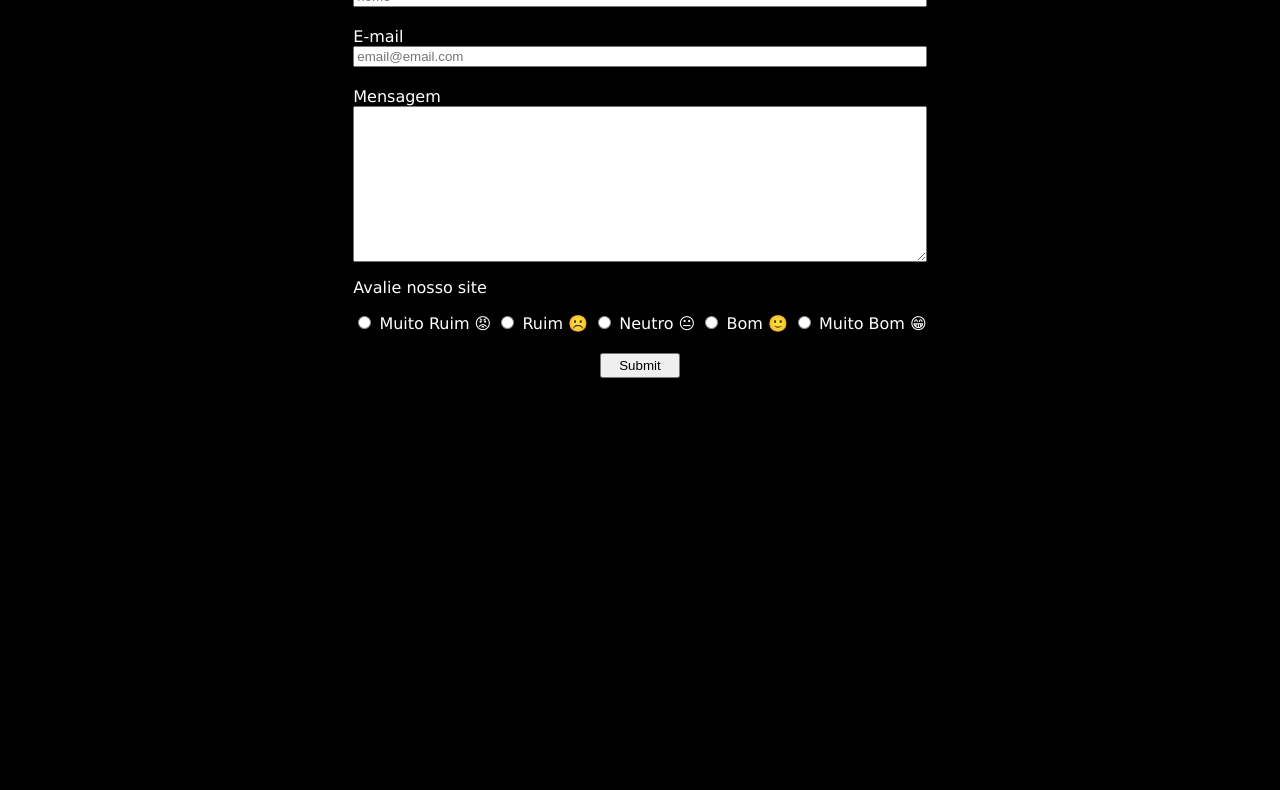
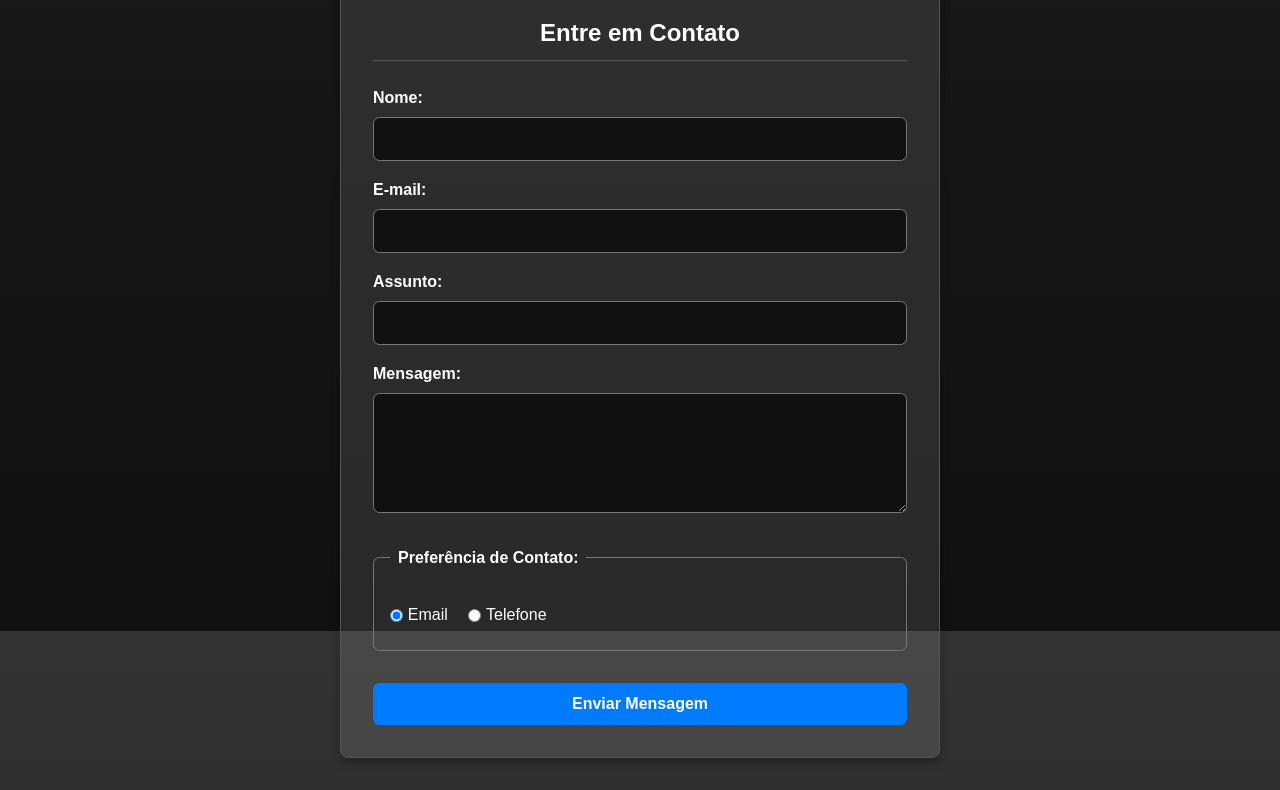
Before and after one commit to GabrielN06/Trabalho-HTML-Sobrino, a plain HTML site: page contato.html in a window 1280 px wide. Shown: the part 169-959 px from the top of the page. Before the commit the page ends 800 px from the top, so only its background shows below. Drawn offline with Linux system fonts and the light colour scheme.

Commit message:
Add files via upload

```diff
--- a/contato.html
+++ b/contato.html
@@ -24,44 +24,32 @@
 
 
 
-    <div class="form">
-        <form>
+    <section class="form-container">
+        <h2>Entre em Contato</h2>
+        <form action="#" method="post">
 
-            <label for="nome">Nome</label>
-            <input type="text" placeholder="nome" name="nome" id="nome">
+          <label for="nome">Nome:</label>
+          <input type="text" id="nome" name="nome" required>
 
-            <label for="email">E-mail</label>
-            <input type="email" placeholder="email@email.com" name="email" id="email">
+          <label for="email">E-mail:</label>
+          <input type="email" id="email" name="email" required><br>
 
-            <label for="mensagem">Mensagem</label>
-            <textarea name="mensagem" id="mensagem" rows="10">
-            </textarea>
+          <label for="assunto">Assunto:</label>
+          <input type="text" id="assunto" name="assunto">
 
-            <p class="pcontato">Avalie nosso site</p>
+          <label for="mensagem">Mensagem:</label>
+          <textarea id="mensagem" name="mensagem" required></textarea>
 
-                <div>
-                    <input type="radio" name="avaliacao" id="mtruim" value="mtruim">
-                    <label for="mtruim">Muito Ruim 😡</label>
+          <fieldset>
+            <legend>Preferência de Contato:</legend>
+            <label><input type="radio" name="contato" value="email" checked> Email</label>
+            <label><input type="radio" name="contato" value="telefone"> Telefone</label>
+          </fieldset>
 
-                    <input type="radio" name="avaliacao" id="ruim" value="ruim">
-                    <label for="ruim">Ruim ☹️</label>
+          <button type="submit" class="submit-button">Enviar Mensagem</button>
+        </form>
+      </section>
 
-                    <input type="radio" name="avaliacao" id="neutro" value="neutro">
-                    <label for="neutro">Neutro 😐</label>
-
-                    <input type="radio" name="avaliacao" id="bom" value="bom">
-                    <label for="bom">Bom 🙂</label>
-
-                    <input type="radio" name="avaliacao" id="mtbom" value="mtbom">
-                    <label for="mtbom">Muito Bom 😁</label>
-                </div>
-
-            <div class="btnform">
-            <input type="submit" class="btnform2">
-            </div>
-
-        </form>
-    </div>
 
 
 
--- a/css/main.css
+++ b/css/main.css
@@ -1,127 +1,272 @@
 
-
-body{
-    background-color: black;
-    font-family: 'Lucida Sans', 'Lucida Sans Regular', 'Lucida Grande', 'Lucida Sans Unicode', Geneva, Verdana, sans-serif;
-
+* {
+    margin: 0;
+    padding: 0;
+    box-sizing: border-box;
 }
 
-.sectionprincipal{
-    display: flex;
-    justify-content: space-around;
-}
-
-.section2{
-   background-color: gray;
-   color: white;
-   text-align: center;
-   padding: 10px;
-
-
-}
-
-h2 {
-
-    text-align: center;
-    color: white;
-}
-
-p{
-    text-align: center;
-    color: white;
-}
-
-header{
-    text-align: center;
-    background-color: gray;
-    color: white;
-    width: 100%;
-}
-
-a{
-    color: white;
-    text-decoration: none;
-
-}
-
-table{
-    color: white;
-    background-color: blue;
-    border-collapse: collapse;
-    text-align: center;
-
+body {
+    font-family: Arial, sans-serif;
+    line-height: 1.6;
+    background: linear-gradient(to bottom, #333, #222);
+    background-size: cover;
+    background-attachment: fixed;
+    color: #f0f0f0;
 }
 
 
-td, th {
-    border: 1px solid #dedede;
-    padding: 8px 12px;
-  }
+body::before {
+    content: "";
+    position: fixed;
+    top: 0;
+    left: 0;
+    width: 100%;
+    height: 100%;
+    background-color: rgba(0, 0, 0, 0.5);
+    z-index: -1;
+}
+
+header {
+    background-color: rgba(51, 51, 51, 0.8);
+    color: #fff;
+    padding: 1rem;
+    text-align: center;
+    border-bottom: 1px solid #555;
+}
+
+header h1 {
+    margin-bottom: 0.5rem;
+}
+
+header nav ul {
+    list-style: none;
+    display: flex;
+    justify-content: center;
+    gap: 1rem;
+}
+
+header nav a {
+    color: #f0f0f0;
+    text-decoration: none;
+    padding: 0.5rem 1rem;
+    border-radius: 0.25rem;
+    transition: background-color 0.3s ease;
+}
+
+header nav a:hover {
+    background-color: #555;
+}
+
+main {
+    padding: 2rem;
+}
 
 
-.sectiontable{
+.section4 {
+    text-align: justify;
+    margin: 1rem auto;
+    max-width: 600px;
+    background-color: rgba(255, 255, 255, 0.1);
+    padding: 1rem;
+    border-radius: 0.5rem;
+    box-shadow: 0 0.2rem 0.5rem rgba(0, 0, 0, 0.3);
+    border: 1px solid #555;
+}
 
+.section4 p {
+    line-height: 1.6;
+}
+
+
+.section3 {
     display: flex;
     flex-direction: column;
     align-items: center;
-    justify-content: center;
+}
 
+.section3 h3,
+.section3 img {
+    margin-bottom: 1rem;
+    text-align: center;
 }
 
 
-a:hover{
-    color: blueviolet;
-    text-shadow: 2px 2px 4px rgba(0, 0, 0, 0.5);
-
+h2 {
+    color: #fff;
+    margin-bottom: 1.5rem;
+    text-align: center;
+    border-bottom: 1px solid #555;
+    padding-bottom: 0.5rem;
 }
 
 
-.section3{
-    color: white;
-    float: left;
+.principal {
+    display: flex;
+    flex-wrap: wrap;
     justify-content: center;
+    gap: 2rem;
+}
+
+.card {
+    background-color: rgba(255, 255, 255, 0.1);
+    border-radius: 0.5rem;
+    box-shadow: 0 0.2rem 0.5rem rgba(0, 0, 0, 0.3);
+    overflow: hidden;
+    text-align: center;
+    width: 300px;
+    transition: transform 0.2s ease-in-out;
+    border: 1px solid #555;
+}
+
+.card:hover {
+    transform: scale(1.05);
+}
+
+.card img {
+    width: 100%;
+    height: auto;
+    display: block;
+}
+
+.card h3 {
+    margin: 1rem 0;
+    color: #fff;
 }
 
 
-.section4{
-    float: right;
-    width: 600px;
-    justify-content: left;
+table {
+    width: 100%;
+    border-collapse: collapse;
+    margin-top: 1rem;
+    background-color: rgba(255, 255, 255, 0.1);
+    box-shadow: 0 0.2rem 0.5rem rgba(0, 0, 0, 0.3);
+    border: 1px solid #555;
 }
 
-label{
-
-color: white;
-padding-top: 20px;
-
+th, td {
+    border: 1px solid #555;
+    padding: 0.5rem;
+    text-align: left;
+    color: #f0f0f0;
 }
 
-.form{
-
-    display: flex;
-    align-items: center;
-    justify-content: center;
+th {
+    background-color: rgba(85, 85, 85, 0.5);
+    color: #fff;
 }
 
-form{
 
+.radio-group {
     display: flex;
-    flex-direction: column;
+    gap: 1rem;
+    align-items: center;
 }
 
-.pcontato{
-
-    text-align: left;
-
+.radio-group label {
+    font-weight: normal;
+    color: #fff;
 }
 
-.btnform{
-    text-align: center;
+.submit-button {
+    background-color: #007BFF;
+    color: #fff;
+    border: none;
+    padding: 0.75rem 1.5rem;
+    border-radius: 0.25rem;
+    cursor: pointer;
+    transition: background-color 0.3s ease;
 }
 
-.btnform2{
+.submit-button:hover {
+    background-color: #0056b3;
+}
 
-    width: 80px;
-    height: 25px;
-    margin-top: 20px;
+
+.form-container {
+    background-color: rgba(255, 255, 255, 0.1);
+    padding: 2rem;
+    border-radius: 0.5rem;
+    box-shadow: 0 0.3rem 0.6rem rgba(0, 0, 0, 0.3);
+    margin: 2rem auto;
+    width: 90%;
+    max-width: 600px;
+    border: 1px solid #555;
+    color: #f0f0f0;
 }
+
+.form-container h2 {
+    text-align: center;
+    margin-bottom: 1.5rem;
+    color: #fff;
+}
+
+form label {
+    display: block;
+    margin-top: 1rem;
+    margin-bottom: 0.4rem;
+    font-weight: 600;
+    color: #fff;
+}
+
+input,
+textarea {
+    width: 100%;
+    padding: 0.75rem;
+    border: 1px solid #777;
+    border-radius: 0.4rem;
+    background-color: rgba(0, 0, 0, 0.6);
+    color: #fff;
+    font-size: 1rem;
+    transition: border-color 0.3s ease;
+}
+
+input:focus,
+textarea:focus {
+    border-color: #007bff;
+    outline: none;
+}
+
+textarea {
+    resize: vertical;
+    min-height: 120px;
+}
+
+fieldset {
+    margin-top: 1.5rem;
+    border: 1px solid #777;
+    border-radius: 0.4rem;
+    padding: 1rem;
+}
+
+legend {
+    padding: 0 0.5rem;
+    font-weight: bold;
+    color: #fff;
+}
+
+fieldset label {
+    display: inline-flex;
+    align-items: center;
+    gap: 0.3rem;
+    margin-right: 1rem;
+    font-weight: normal;
+}
+
+.submit-button {
+    display: block;
+    width: 100%;
+    background-color: #007BFF;
+    color: #fff;
+    border: none;
+    padding: 0.75rem;
+    border-radius: 0.4rem;
+    font-size: 1rem;
+    font-weight: bold;
+    cursor: pointer;
+    transition: background-color 0.3s ease;
+    margin-top: 2rem;
+}
+
+.submit-button:hover {
+    background-color: #0056b3;
+}
```
Also changed, not shown: gabriel.html (+12 -7 lines), index.html (+39 -30 lines).
